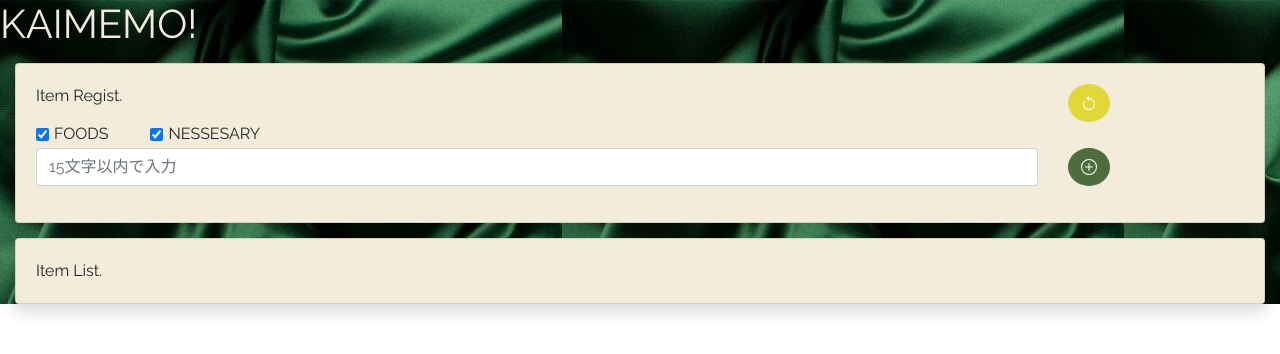
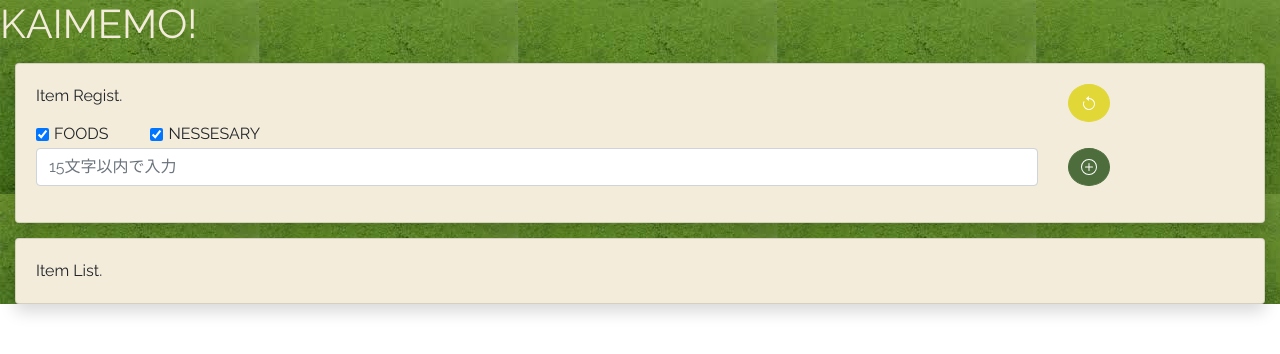
Before and after one commit to myantyuWorld/kaimemo, a Vue app: page / in a window 1280 px wide. Shown: the top 354 px of the page. Built offline with nearby package versions, Linux system fonts and the light colour scheme.

Commit message:
デザイン等修正

```diff
--- a/src/assets/main.css
+++ b/src/assets/main.css
@@ -13,7 +13,7 @@ body {
     /* align-items: center; */
     /* background: url("./background-image.jpg") center center no-repeat; */
     /* background: url("./sumaran20211275d-1.jpg") center center no-repeat; */
-    background: url("./3.jpg");
+    background: url("./4.jpg");
     background-color: rgb(77, 109, 45);
     background-size: auto;
  }
```
Also changed, not shown: src/assets/4.jpg (added), src/assets/5.jpg (added).
